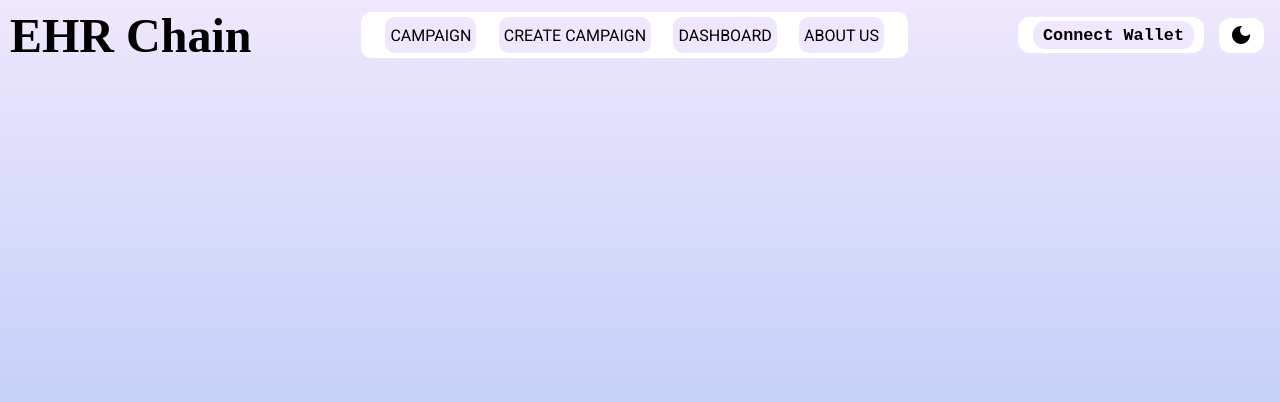
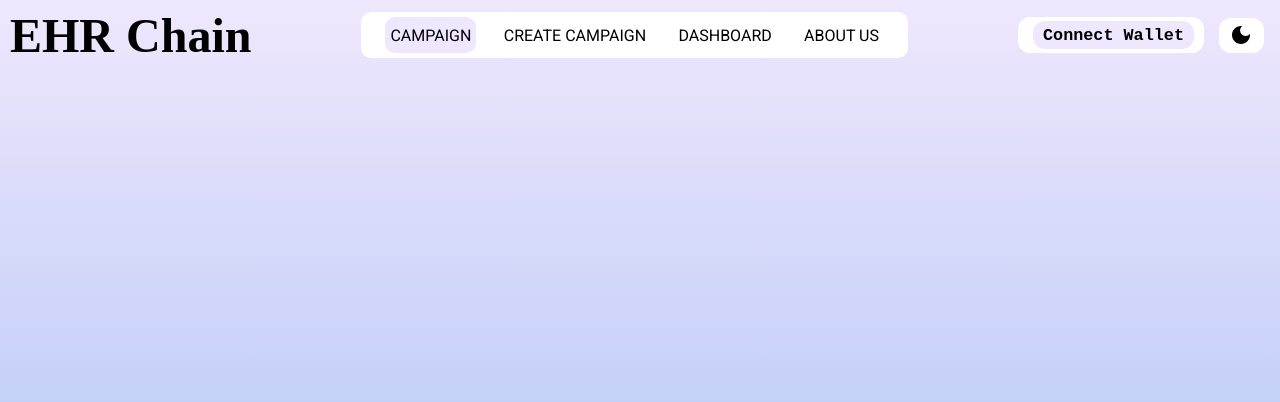
Before and after one commit to Bhupendrachouhan19/Save_The_Block, a Next.js app in the folder ehrchain/: page / in a window 1280 px wide. Shown: the top 402 px of the page. Built offline with nearby package versions, Linux system fonts and the light colour scheme; a web font is replaced by a local one.

Commit message:
Patch-2: In this we have added navigation feature to different pages like dashboard, campaingn, create campaign and about us

```diff
--- a/ehrchain/components/layout/Layout.js
+++ b/ehrchain/components/layout/Layout.js
@@ -2,7 +2,7 @@ import Header from "./Header";
 import themes from "./themes";
 import styled, { ThemeProvider, createGlobalStyle } from 'styled-components';
 import { useState, createContext } from 'react';
-
+// import { ToastContainer } from 'react-toastify';
 
 const App = createContext();
 
@@ -15,9 +15,9 @@ const Layout = ({ children }) => {
     };
 
   return (
-    <App.Provider value={{changeTheme,theme}}>
+    <App.Provider value={{ changeTheme, theme }}>
     <ThemeProvider theme={themes[theme]}>
-    <LayoutWrapper onClick={changeTheme}>
+    <LayoutWrapper>
       <GlobalStyle />
         <Header />
         {children}
@@ -42,5 +42,5 @@ const LayoutWrapper = styled.div`
   color: ${(props) => props.theme.color};
 `;
 
+export default Layout;
 export { App };
-export default Layout;
--- a/ehrchain/components/layout/components/HeaderNav.js
+++ b/ehrchain/components/layout/components/HeaderNav.js
@@ -1,20 +1,34 @@
-import styled from "styled-components"
+import styled from "styled-components";
+import { useRouter } from 'next/router';
+import Link from "next/link";
+
 
 function HeaderNav() {
+
+    const Router = useRouter()
+
   return (
     <HeaderNavWrapper>
-        <HeaderNavLinks>
+        <Link href={'/'}>
+        <HeaderNavLinks active={Router.pathname == '/' ? true : false}>
             Campaign
         </HeaderNavLinks>
-        <HeaderNavLinks>
+        </Link>
+        <Link href={'/createcampaign'}>
+        <HeaderNavLinks active={Router.pathname == '/createcampaign' ? true : false}>
             Create Campaign
         </HeaderNavLinks>
-        <HeaderNavLinks>
+        </Link>
+        <Link href={'/dashboard'}>
+        <HeaderNavLinks active={Router.pathname == '/dashboard' ? true : false}>
             Dashboard
         </HeaderNavLinks>
-        <HeaderNavLinks>
+        </Link>
+        <Link href={'/aboutus'}>
+        <HeaderNavLinks active={Router.pathname == '/aboutus' ? true : false}>
             About Us
         </HeaderNavLinks>
+        </Link>
     </HeaderNavWrapper>
   )
 }
@@ -34,7 +48,7 @@ const HeaderNavLinks = styled.div`
     align-items: center;
     font-family: 'Roboto';
     margin: 0.7rem;
-    background-color: ${(props) => props.theme.bgSubDiv};
+    background-color: ${(props) => props.active ? props.theme.bgSubDiv : props.theme.bgDiv};
     height: 2.2rem;
     border-radius: 10px;
     padding: 0 5px;
```
